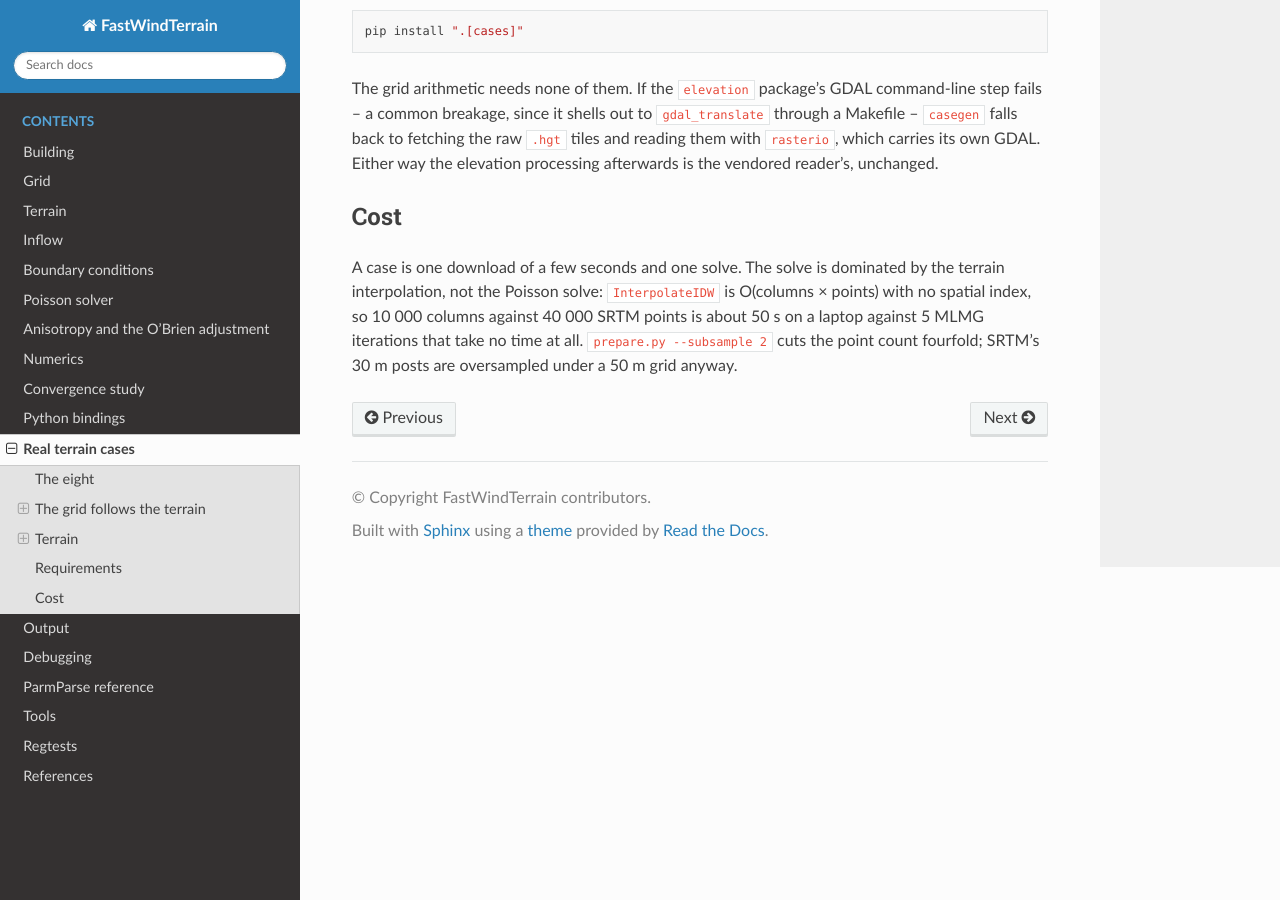
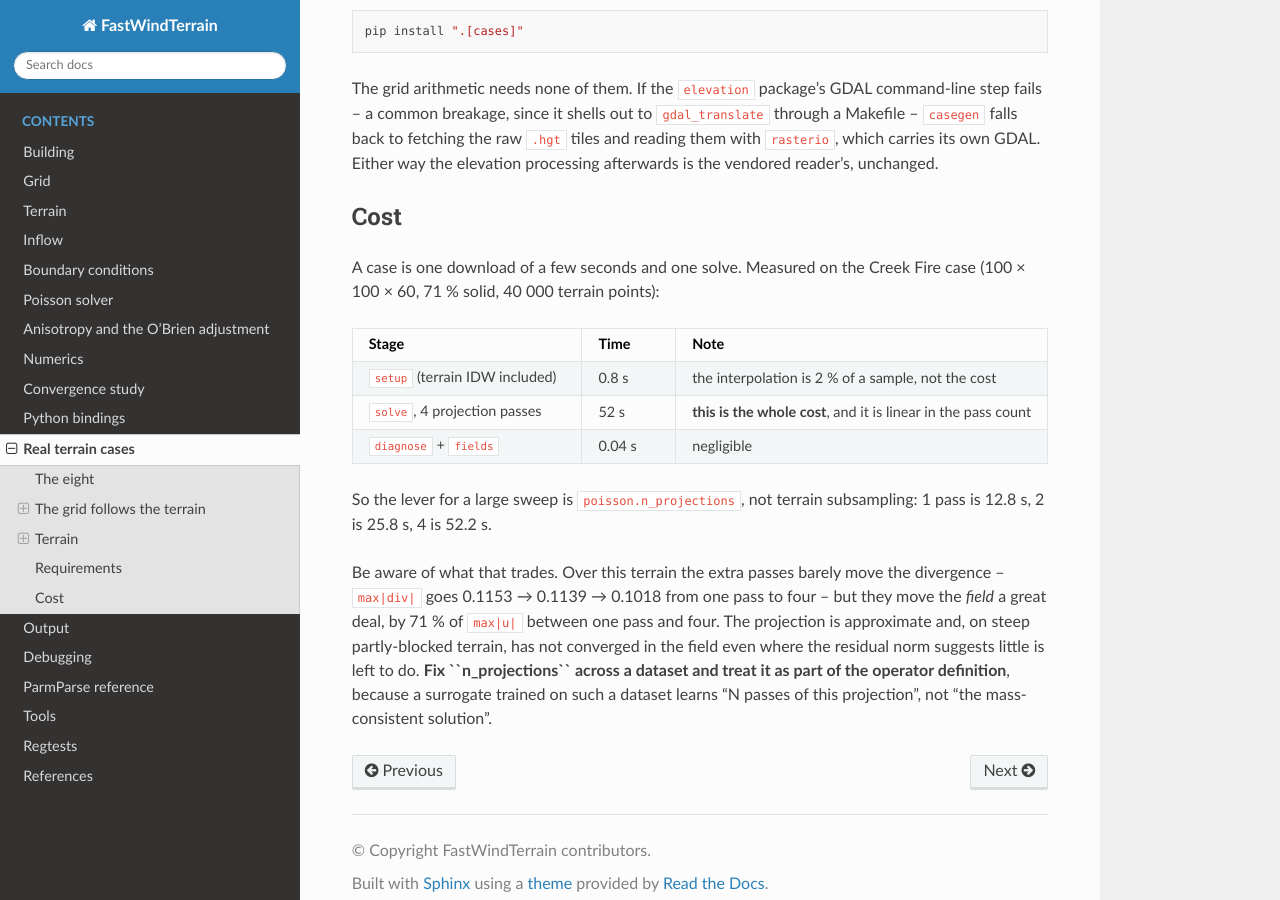
Before and after one commit to hgopalan/FastWindTerrain, a Sphinx documentation site: the page built from docs/cases.rst, in a window 1280 px wide and 900 px high, scrolled down 2681 px. Built offline with Sphinx 7.4.7 and the Read the Docs theme 3.1.0, drawn with Linux system fonts in a browser that asks for light colours.

Commit message:
cases: correct the cost model -- the solve dominates, not the terrain
docs/cases.rst claimed a case is dominated by the terrain interpolation,
on the reasoning that InterpolateIDW is O(columns x points) with no
spatial index. Measured, that is wrong and points at the wrong knob:
setup including the IDW is 0.8 s and the projection is 52 s, so terrain is
2% of a sample. The lever for a large sweep is poisson.n_projections,
which the solve time is linear in (12.8 / 25.8 / 52.2 s for 1 / 2 / 4).

Also records what the passes buy, because it matters to anyone building a
dataset: over this terrain they barely move the divergence (0.1153 ->
0.1018 from one pass to four) while moving the field by 71% of max|u|.
The projection has not converged in the field even where the residual
norm suggests otherwise, so n_projections has to be fixed across a
dataset and understood as part of the operator being learned.

Co-Authored-By: Claude Opus 5 <noreply@anthropic.com>

```diff
--- a/docs/cases.rst
+++ b/docs/cases.rst
@@ -172,10 +172,35 @@ the vendored reader's, unchanged.
 Cost
 ====
 
-A case is one download of a few seconds and one solve. The solve is
-dominated by the terrain interpolation, not the Poisson solve:
-``InterpolateIDW`` is O(columns × points) with no spatial index, so
-10 000 columns against 40 000 SRTM points is about 50 s on a laptop
-against 5 MLMG iterations that take no time at all.
-``prepare.py --subsample 2`` cuts the point count fourfold; SRTM's 30 m
-posts are oversampled under a 50 m grid anyway.
+A case is one download of a few seconds and one solve. Measured on the
+Creek Fire case (100 × 100 × 60, 71 % solid, 40 000 terrain points):
+
+.. list-table::
+   :widths: 40 20 40
+   :header-rows: 1
+
+   * - Stage
+     - Time
+     - Note
+   * - ``setup`` (terrain IDW included)
+     - 0.8 s
+     - the interpolation is 2 % of a sample, not the cost
+   * - ``solve``, 4 projection passes
+     - 52 s
+     - **this is the whole cost**, and it is linear in the pass count
+   * - ``diagnose`` + ``fields``
+     - 0.04 s
+     - negligible
+
+So the lever for a large sweep is ``poisson.n_projections``, not terrain
+subsampling: 1 pass is 12.8 s, 2 is 25.8 s, 4 is 52.2 s.
+
+Be aware of what that trades. Over this terrain the extra passes barely
+move the divergence -- ``max|div|`` goes 0.1153 → 0.1139 → 0.1018 from
+one pass to four -- but they move the *field* a great deal, by 71 % of
+``max|u|`` between one pass and four. The projection is approximate and,
+on steep partly-blocked terrain, has not converged in the field even
+where the residual norm suggests little is left to do. **Fix
+``n_projections`` across a dataset and treat it as part of the operator
+definition**, because a surrogate trained on such a dataset learns "N
+passes of this projection", not "the mass-consistent solution".
```
